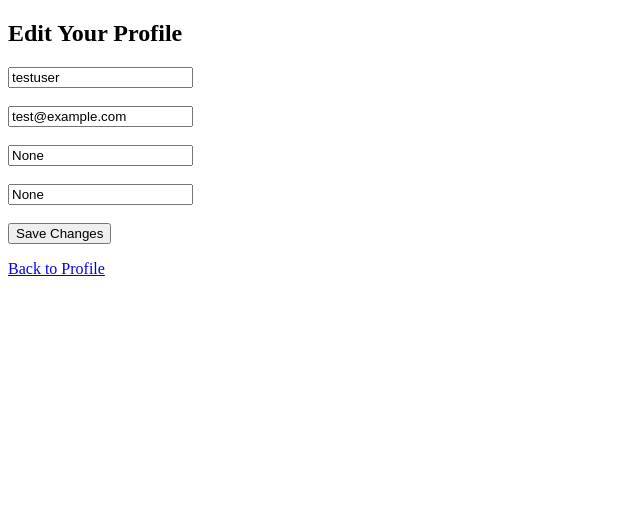
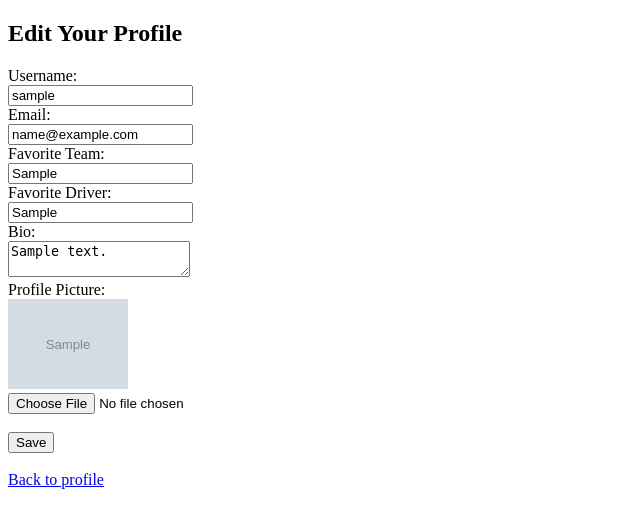
Before and after one commit to MomobamiKiraly/CITS5505-Group29-Project, a Flask app: page /edit-profile in a window 1280 px wide. Shown: the top 528 px of the page, without its empty margins (0-640 px from the left). Run offline with Flask 3, Linux system fonts and the light colour scheme; a user stored in the database is signed in; tables that the repository leaves empty hold one stand-in row (values such as "Sample post"); grey boxes marked "Sample" are stand-in pictures.

Commit message:
Implement full user auth system with profile editing, avatar upload, and DB initialization support

```diff
--- a/app/__init__.py
+++ b/app/__init__.py
@@ -1,6 +1,7 @@
 from flask import Flask
 from flask_sqlalchemy import SQLAlchemy
 from flask_login import LoginManager
+
 
 db = SQLAlchemy()
 login_manager = LoginManager()
@@ -22,6 +23,9 @@
     # Move this import **inside** create_app
     from app.models import User
 
+    app.config['UPLOAD_FOLDER'] = 'app/static/profile_pics'
+    app.config['MAX_CONTENT_LENGTH'] = 2 * 1024 * 1024  # Max 2MB file
+
     @login_manager.user_loader
     def load_user(user_id):
         return User.query.get(int(user_id))
--- a/app/routes.py
+++ b/app/routes.py
@@ -1,11 +1,12 @@
 import openai
 import os
-from flask import Blueprint, render_template, redirect, url_for, flash, request, session, jsonify
+import requests
+from flask import Blueprint, render_template, redirect, url_for, flash, request, session, jsonify, current_app
+from flask_login import login_user, logout_user
+from werkzeug.utils import secure_filename
 from app.forms import LoginForm
 from app.models import User, Prediction
-from flask_login import login_user
 from app import db
-
 
 main = Blueprint('main', __name__)
 
@@ -40,7 +41,7 @@
             return redirect(url_for('main.register'))
 
         new_user = User(username=username, email=email)
-        new_user.set_password(password)  # 用加密密码存储
+        new_user.set_password(password)
         db.session.add(new_user)
         db.session.commit()
 
@@ -69,12 +70,24 @@
     user = User.query.get(session['user_id'])
 
     if request.method == 'POST':
-        user.username = request.form['username']
-        user.email = request.form['email']
+        user.username = request.form.get('username', user.username)
+        user.email = request.form.get('email', user.email)
         user.favorite_team = request.form.get('favorite_team')
         user.favorite_driver = request.form.get('favorite_driver')
+        user.bio = request.form.get('bio')
+
+        # Handle profile picture upload
+        if 'profile_pic' in request.files:
+            file = request.files['profile_pic']
+            if file and file.filename:
+                filename = secure_filename(file.filename)
+                upload_folder = os.path.join(current_app.root_path, 'static', 'profile_pics')
+                os.makedirs(upload_folder, exist_ok=True)
+                filepath = os.path.join(upload_folder, filename)
+                file.save(filepath)
+                user.profile_pic = f'/static/profile_pics/{filename}'
+
         db.session.commit()
-
         flash('Profile updated successfully.', 'success')
         return redirect(url_for('main.profile'))
 
@@ -100,7 +113,6 @@
     data = request.get_json()
     user_message = data['message']
 
-    # Dummy AI response
     if 'driver' in user_message.lower():
         reply = "Your team's main driver is Max Verstappen."
     elif 'car' in user_message.lower():
@@ -112,41 +124,27 @@
 
     return jsonify({'reply': reply})
 
-from flask_login import logout_user
-
 @main.route('/logout')
 def logout():
-    logout_user()  # 调用 Flask-Login 的 logout
-    session.clear()  # 清除 session
+    logout_user()
+    session.clear()
     flash('You have been logged out.', 'info')
     return redirect(url_for('main.login'))
 
 @main.route('/upload', methods=['GET', 'POST'])
 def upload():
     teams = [
-     {"name": "Ferrari", "image_url": "https://media.formula1.com/image/upload/f_auto,c_limit,q_auto,w_1320/content/dam/fom-website/2018-redesign-assets/team%20logos/ferrari.jpg"},
-    {"name": "Red Bull", "image_url": "https://media.formula1.com/image/upload/f_auto,c_limit,q_auto,w_1320/content/dam/fom-website/2018-redesign-assets/team%20logos/red%20bull.jpg"},
-    {"name": "Mercedes", "image_url": "https://media.formula1.com/image/upload/f_auto,c_limit,q_auto,w_1320/content/dam/fom-website/2018-redesign-assets/team%20logos/mercedes.jpg"},
-    {"name": "McLaren", "image_url": "https://media.formula1.com/image/upload/f_auto,c_limit,q_auto,w_1320/content/dam/fom-website/2018-redesign-assets/team%20logos/mclaren.jpg"}
+        {"name": "Ferrari", "image_url": "..."},
+        {"name": "Red Bull", "image_url": "..."},
+        {"name": "Mercedes", "image_url": "..."},
+        {"name": "McLaren", "image_url": "..."}
     ]
 
     drivers_by_team = {
-    "Ferrari": [
-        {"name": "Charles Leclerc", "image_url": "https://media.formula1.com/image/upload/f_auto,c_limit,q_auto,w_1320/content/dam/fom-website/drivers/2025Drivers/leclerc.jpg"},
-        {"name": "Lewis Hamilton", "image_url": "https://media.formula1.com/image/upload/f_auto,c_limit,q_auto,w_1320/content/dam/fom-website/drivers/2025Drivers/hamilton.jpg"}
-    ],
-    "Red Bull": [
-        {"name": "Max Verstappen", "image_url": "https://media.formula1.com/image/upload/f_auto,c_limit,q_auto,w_1320/content/dam/fom-website/drivers/2025Drivers/verstappen.jpg"},
-        {"name": "Liam Lawson", "image_url": "https://media.formula1.com/image/upload/f_auto,c_limit,q_auto,w_1320/content/dam/fom-website/drivers/2025Drivers/lawson.jpg"}
-    ],
-    "Mercedes": [
-        {"name": "George Russell", "image_url": "https://media.formula1.com/image/upload/f_auto,c_limit,q_auto,w_1320/content/dam/fom-website/drivers/2025Drivers/russell.jpg"},
-        {"name": "Andrea Kimi Antonelli", "image_url": "https://media.formula1.com/image/upload/f_auto,c_limit,q_auto,w_1320/content/dam/fom-website/drivers/2025Drivers/antonelli.jpg"}
-    ],
-    "McLaren": [
-        {"name": "Lando Norris", "image_url": "https://media.formula1.com/image/upload/f_auto,c_limit,q_auto,w_1320/content/dam/fom-website/drivers/2025Drivers/norris.jpg"},
-        {"name": "Oscar Piastri", "image_url": "https://media.formula1.com/image/upload/f_auto,c_limit,q_auto,w_1320/content/dam/fom-website/drivers/2025Drivers/piastri.jpg"}
-    ]
+        "Ferrari": [...],
+        "Red Bull": [...],
+        "Mercedes": [...],
+        "McLaren": [...]
     }
 
     if request.method == 'POST':
@@ -173,9 +171,6 @@
 
     return render_template('upload.html', teams=teams, drivers_by_team=drivers_by_team)
 
-import requests
-from flask import request, jsonify
-
 @main.route("/chat", methods=["POST"])
 def chat():
     data = request.get_json()
@@ -185,25 +180,20 @@
         return jsonify({"error": "No message provided"}), 400
 
     try:
-        # DeepSeek API endpoint
         response = requests.post(
             "https://api.deepseek.com/v1/chat/completions",
             headers={
-                "Authorization": "Bearer sk-840cc1a0773847b58044106e33e2119d",  # ✅ 你的 DeepSeek key
+                "Authorization": "Bearer sk-840cc1a0773847b58044106e33e2119d",
                 "Content-Type": "application/json"
             },
             json={
-                "model": "deepseek-chat",  # 官方默认模型名称
-                "messages": [
-                    {"role": "user", "content": user_message}
-                ]
+                "model": "deepseek-chat",
+                "messages": [{"role": "user", "content": user_message}]
             },
             timeout=30
         )
 
         output = response.json()
-        print("🧠 DeepSeek response:", output)
-
         if "choices" in output and output["choices"]:
             reply = output["choices"][0]["message"]["content"]
         else:
@@ -212,5 +202,4 @@
         return jsonify({"reply": reply})
 
     except Exception as e:
-        print("❌ DeepSeek API error:", str(e))
         return jsonify({"error": f"DeepSeek API error: {str(e)}"}), 500
--- a/app/templates/edit_profile.html
+++ b/app/templates/edit_profile.html
@@ -1,18 +1,39 @@
 <!DOCTYPE html>
-<html lang="en">
+<html>
 <head>
-    <meta charset="UTF-8">
-    <title>Edit Profile - F1 Predictor</title>
+    <title>Edit Profile</title>
 </head>
 <body>
     <h2>Edit Your Profile</h2>
-    <form method="POST" action="/edit-profile">
-        <input type="text" name="username" value="{{ user.username }}" required><br><br>
-        <input type="email" name="email" value="{{ user.email }}" required><br><br>
-        <input type="text" name="favorite_team" value="{{ user.favorite_team }}"><br><br>
-        <input type="text" name="favorite_driver" value="{{ user.favorite_driver }}"><br><br>
-        <button type="submit">Save Changes</button>
+
+    <form method="POST" enctype="multipart/form-data">
+        <label>Username:</label><br>
+        <input type="text" name="username" value="{{ user.username }}"><br>
+
+        <label>Email:</label><br>
+        <input type="email" name="email" value="{{ user.email }}"><br>
+
+        <label>Favorite Team:</label><br>
+        <input type="text" name="favorite_team" value="{{ user.favorite_team }}"><br>
+
+        <label>Favorite Driver:</label><br>
+        <input type="text" name="favorite_driver" value="{{ user.favorite_driver }}"><br>
+
+        <label>Bio:</label><br>
+        <textarea name="bio">{{ user.bio }}</textarea><br>
+
+        <label>Profile Picture:</label><br>
+        {% if user.profile_pic %}
+            <img src="{{ user.profile_pic }}" alt="Current Picture" width="120"><br>
+        {% else %}
+            <p><em>No profile picture uploaded.</em></p>
+        {% endif %}
+        <input type="file" name="profile_pic"><br><br>
+
+        <button type="submit">Save</button>
     </form>
-    <p><a href="/profile">Back to Profile</a></p>
+
+    <br>
+    <a href="{{ url_for('main.profile') }}">Back to profile</a>
 </body>
 </html>
```
Also changed, not shown: app/models.py (+8 -4 lines), app/templates/profile.html (+8 -1 lines), init_db.py (added, +8 -0 lines), README.md, app/static/js/login.js (renamed from app/static/JavaScript/login.js), your-database.db.
